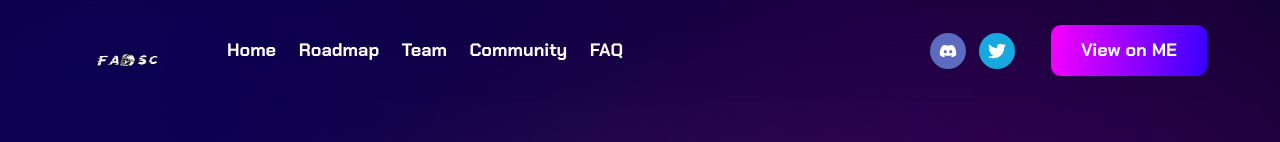
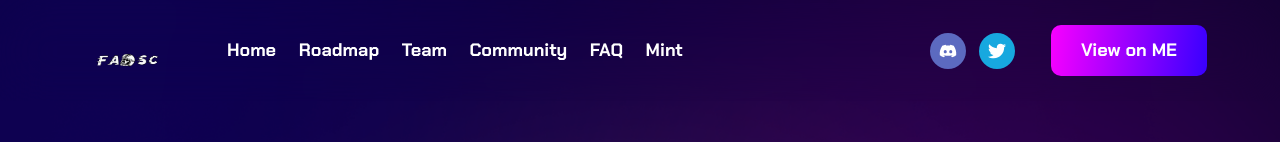
Before and after one commit to ChrisMetaCrypto/FASC, a Next.js app: page / in a window 1280 px wide. Shown: the top 142 px of the page. Built offline with nearby package versions, Linux system fonts and the light colour scheme.

Commit message:
mintlink

```diff
--- a/components/navItems/NavItems.jsx
+++ b/components/navItems/NavItems.jsx
@@ -9,6 +9,7 @@ const NavItems = ({ cls, setOpen, open }) => {
         ["Team", "#team"],
         ["Community", "#community"],
         ["FAQ", "#faq"],
+        ["Mint", "https://mint.fastapespeedclub.com"],
       ].map(([title, url]) => (
         <li
           onClick={() => setOpen(!open)}
```
